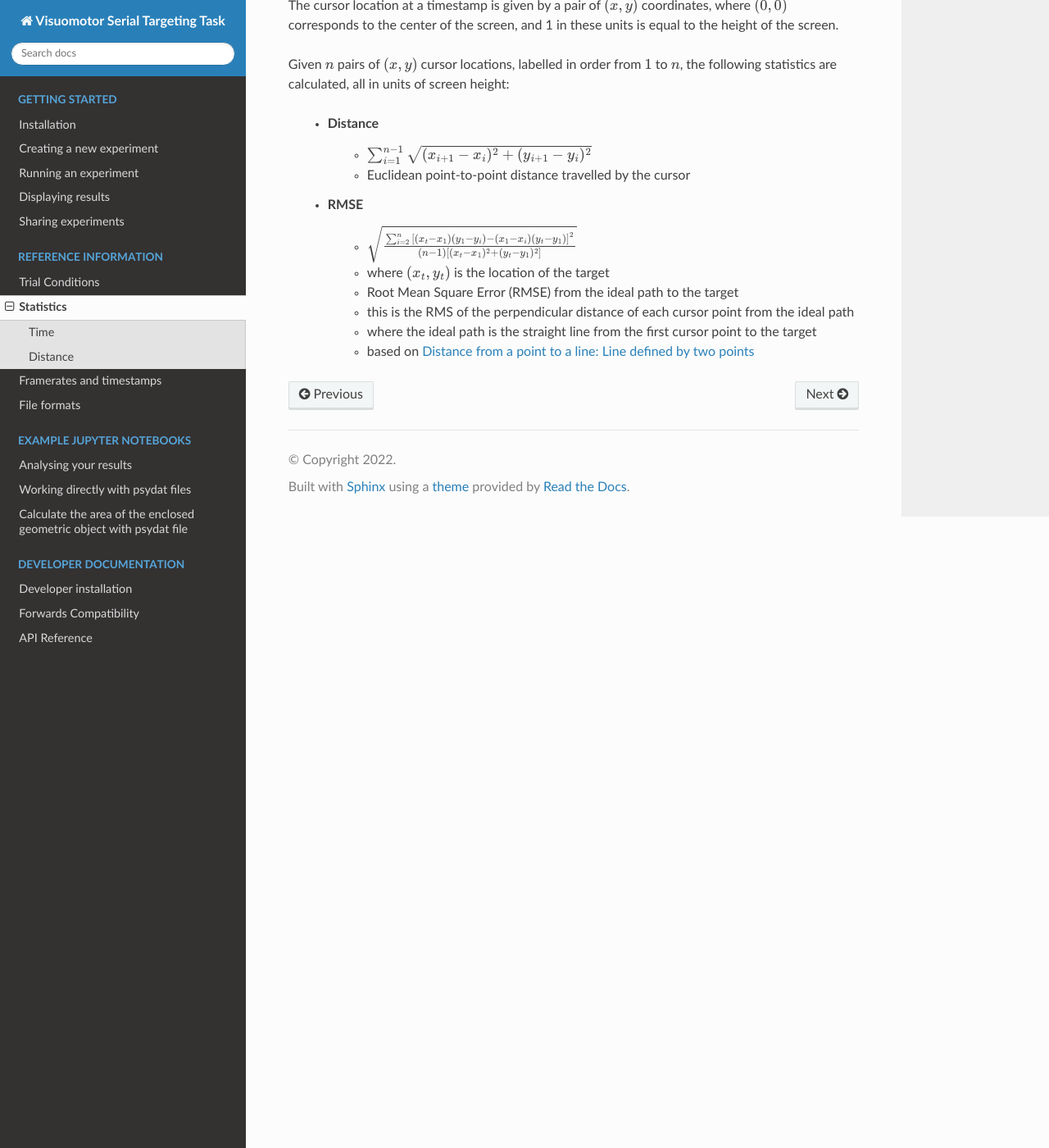
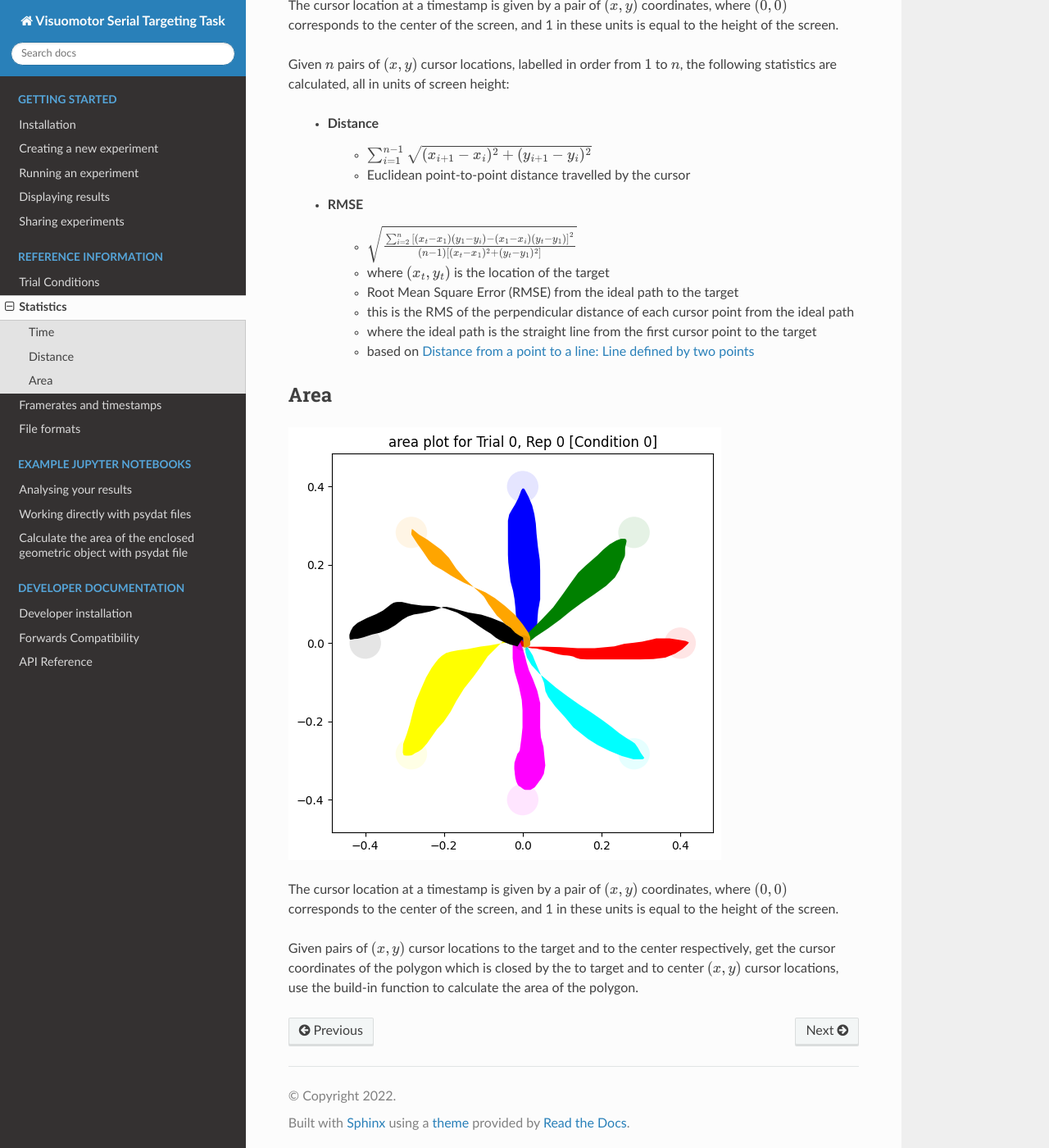
Before and after one commit to ssciwr/vstt, a Sphinx documentation site: the page built from docs/reference/statistics.rst, in a window 1280 px wide and 1400 px high, scrolled down 1394 px. Shown: the whole window at 82% size. Built offline with Sphinx 7.4.7 and the Read the Docs theme 2.0.0, drawn with Linux system fonts in a browser that asks for light colours.

Commit message:
add area information to statistics.rst

```diff
--- a/docs/reference/statistics.rst
+++ b/docs/reference/statistics.rst
@@ -59,3 +59,14 @@ the following statistics are calculated, all in units of screen height:
       * this is the RMS of the perpendicular distance of each cursor point from the ideal path
       * where the ideal path is the straight line from the first cursor point to the target
       * based on `Distance from a point to a line: Line defined by two points <https://en.wikipedia.org/wiki/Distance_from_a_point_to_a_line#Line_defined_by_two_points>`_
+
+Area
+----
+
+.. figure:: images/area.png
+   :alt: the area closed by cursor positions
+
+The cursor location at a timestamp is given by a pair of :math:`(x, y)` coordinates,
+where :math:`(0, 0)` corresponds to the center of the screen, and 1 in these units is equal to the height of the screen.
+
+Given pairs of :math:`(x, y)` cursor locations to the target and to the center respectively, get the cursor coordinates of the polygon which is closed by the to target and to center :math:`(x, y)` cursor locations, use the build-in function to calculate the area of the polygon.
```
Also changed, not shown: docs/reference/images/area.png (added).
